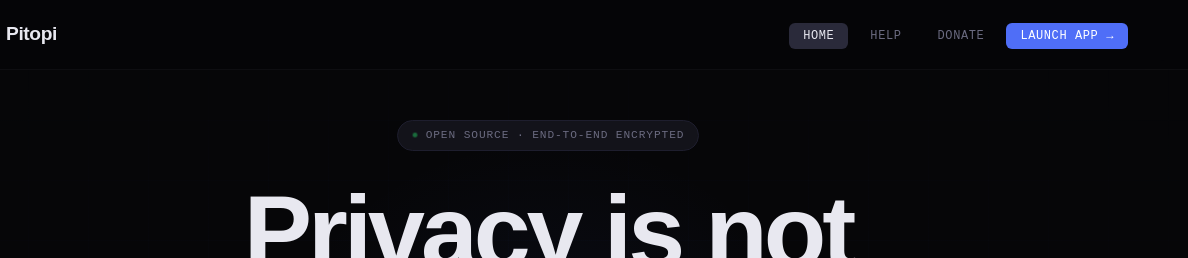
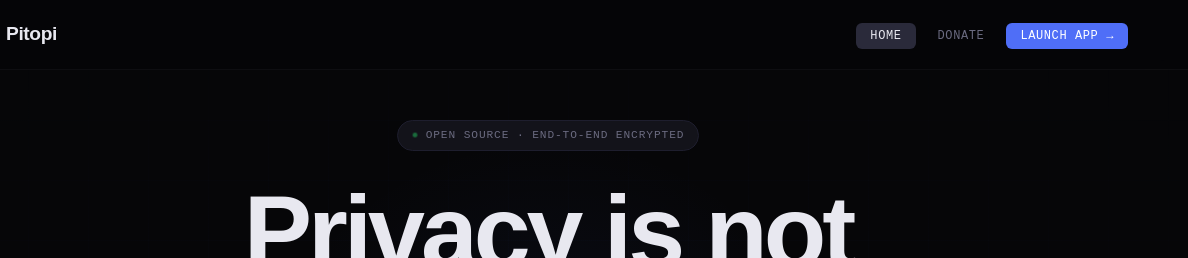
Before and after one commit to aardaakpinar/pitopi, a website: page docs/index.html in a window 1280 px wide. Shown: the top 258 px of the page, 92-1280 px from the left. Drawn offline with nearby package versions, Linux system fonts and the light colour scheme.

Commit message:
Update index.html

```diff
--- a/docs/index.html
+++ b/docs/index.html
@@ -23,7 +23,6 @@
             </a>
             <ul class="nav-links">
                 <li><a href="index.html" class="active">Home</a></li>
-                <li><a href="help.html">Help</a></li>
                 <li><a href="https://buymeacoffee.com/aardaakpinar">Donate</a></li>
                 <li><a href="https://pitopi.onrender.com/" class="nav-cta">Launch App →</a></li>
             </ul>
@@ -213,7 +212,6 @@
         <footer>
             <div class="footer-logo">Pitopi</div>
             <ul class="footer-links">
-                <li><a href="help.html">Help</a></li>
                 <li><a href="https://buymeacoffee.com/aardaakpinar">Donate</a></li>
             </ul>
             <div class="footer-copy">© 2026 Pitopi.</div>
```
